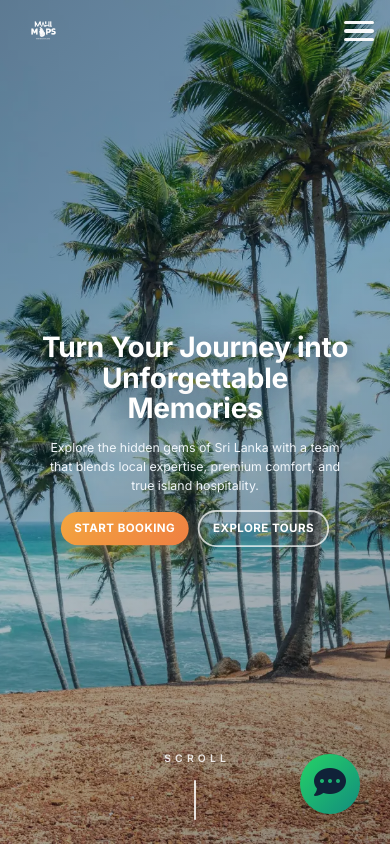
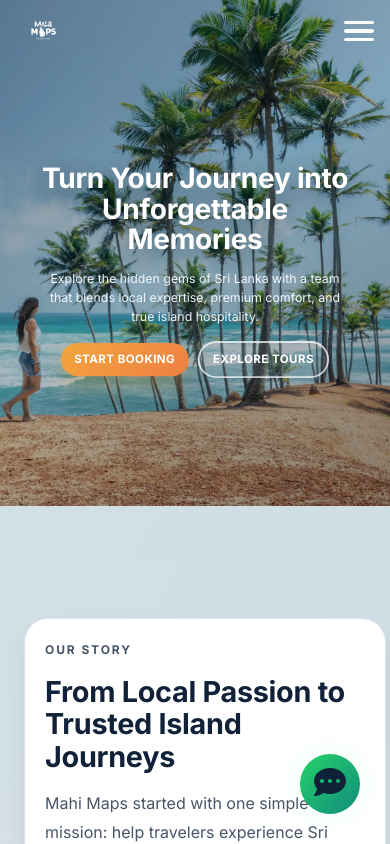
Before and after one commit to AMGRPrabhatha/mahimaps, a React (Vite) app: page /about in a window 390 px wide. Shown: the top 844 px of the page. Built offline with nearby package versions, Linux system fonts and the light colour scheme.

Commit message:
Fix About Us mobile height override and hide scroll indicator on mobile

```diff
--- a/src/components/ScrollIndicator.css
+++ b/src/components/ScrollIndicator.css
@@ -66,7 +66,7 @@
 
 @media (max-width: 760px) {
   .scroll-indicator-container {
-    bottom: 1.5rem;
+    display: none;
   }
   .scroll-line-wrapper {
     height: 40px;
--- a/src/pages/About.css
+++ b/src/pages/About.css
@@ -732,9 +732,10 @@ backdrop-filter: blur(8px);
 @media (max-width: 760px) {
     .about-page .about-hero-modern {
         /* Allow content to breathe and prevent CTA crop */
-        height: auto !important;
-        min-height: 100svh !important;
-        min-height: 100vh !important;
+        height: 60vh !important;
+        height: 60svh !important;
+        min-height: 60vh !important;
+        min-height: 60svh !important;
         padding: 1.25rem 0 1.4rem !important;
     }
 
```
